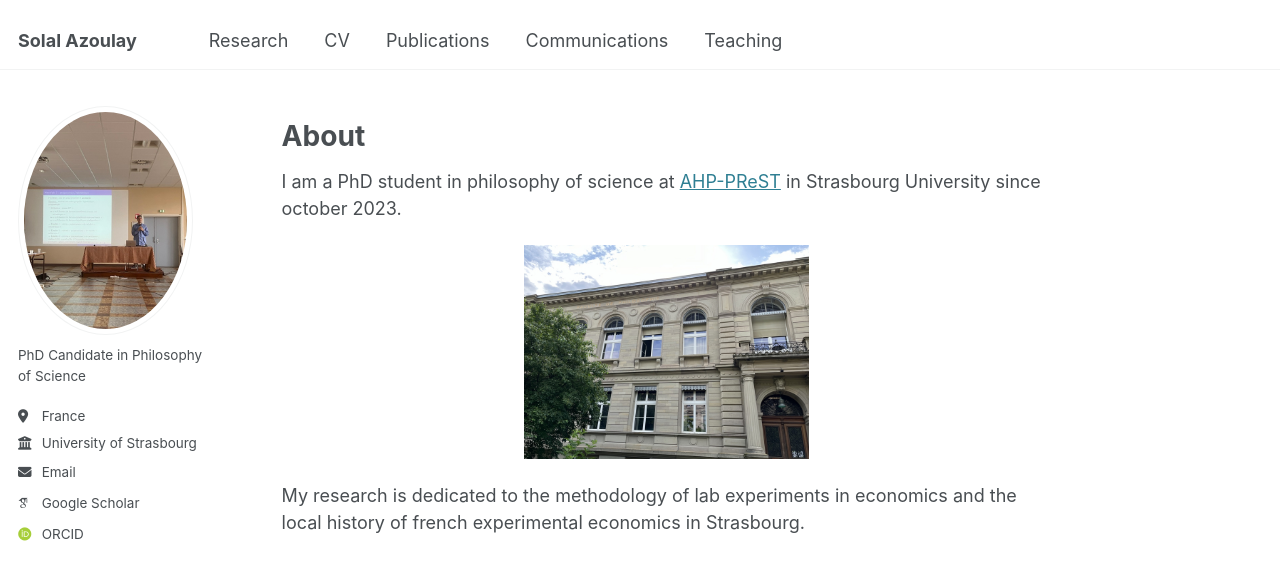
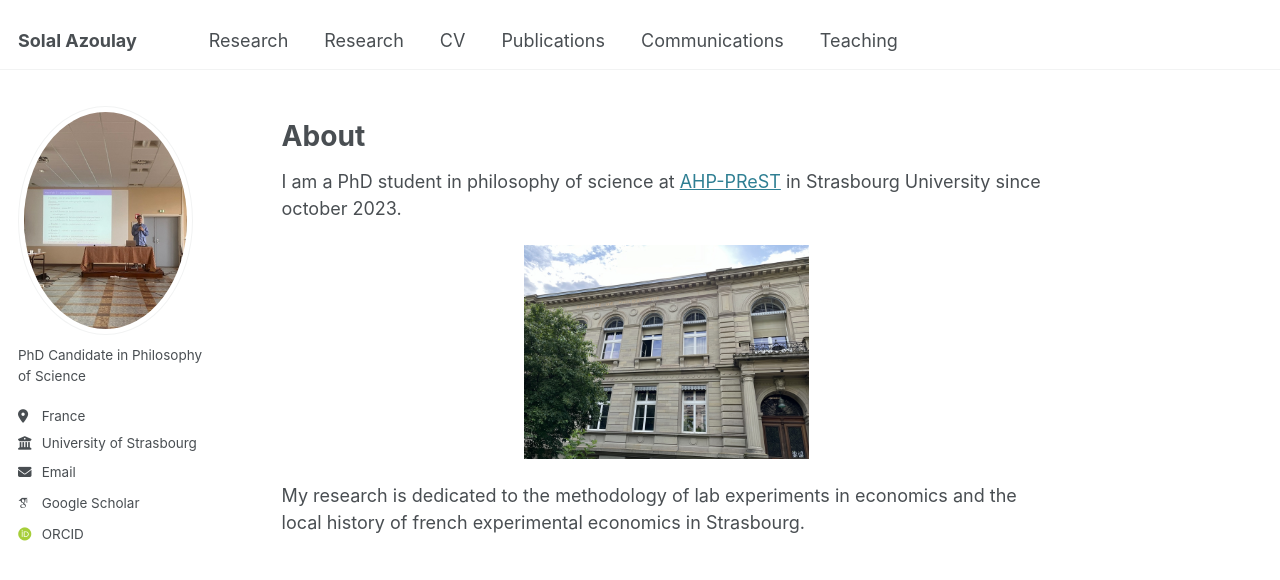
Before and after one commit to solal-azoulay/solal-azoulay.github.io, a Jekyll site: the page built from _pages/about.md, in a window 1280 px wide. Shown: the top 580 px of the page. Built offline with Jekyll 4.4.1, drawn with Linux system fonts in a browser that asks for light colours; some web fonts are replaced.

Commit message:
Update navigation.yml

```diff
--- a/_data/navigation.yml
+++ b/_data/navigation.yml
@@ -5,6 +5,9 @@
 # prevent it from being included in the site.
 
 main:
+  - title: "Research"
+    url: /
+
   - title: "Research"
     url: /research/
 
```
